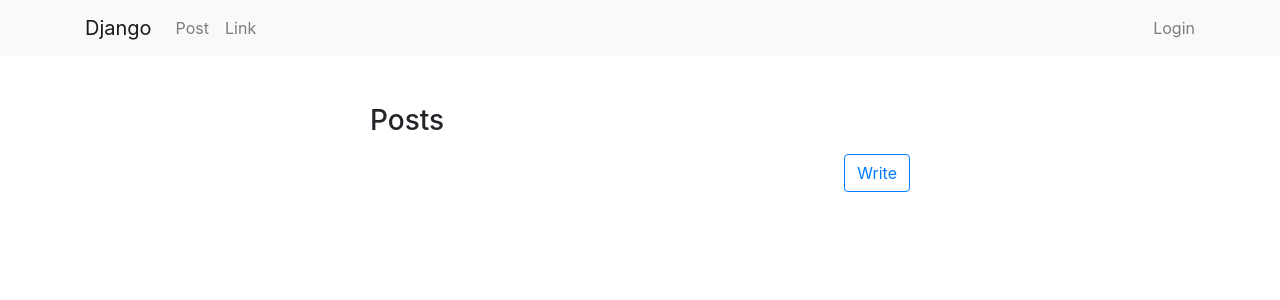
After one commit to asj214/django_tutorial, a Django app: page //posts in a window 1280 px wide. The commit adds this page. Shown: the top 300 px of the page. Run offline with Django 3.2, Linux system fonts and the light colour scheme; data that the repository does not hold is empty; some libraries are stand-ins or nearby versions.

Commit message:
일단 한곳까지

```diff
--- a/blog/models.py
+++ b/blog/models.py
@@ -7,10 +7,8 @@ class Post(models.Model):
     author = models.ForeignKey(settings.AUTH_USER_MODEL, on_delete=models.CASCADE)
     title = models.CharField(max_length=200)
     text = models.TextField()
-    created_date = models.DateTimeField(
-            default=timezone.now)
-    published_date = models.DateTimeField(
-            blank=True, null=True)
+    created_date = models.DateTimeField(default=timezone.now)
+    published_date = models.DateTimeField(blank=True, null=True)
 
     def publish(self):
         self.published_date = timezone.now()
--- a/blog/templates/blog/post_list.html
+++ b/blog/templates/blog/post_list.html
@@ -1,10 +1,30 @@
-<!DOCTYPE html>
-<html lang="ko">
-<head>
-    <meta charset="utf-8" />
-    <title>hello django</title>
-</head>
-<body>
-    <h1>hello world</h1>
-</body>
-</html>
+{% extends "base.html" %}
+{% block content %}
+<div class="row justify-content-center">
+    <div class="col-md-6 col-xs-12">
+        <h3 class="mb-3">Posts</h3>
+        <div class="d-flex justify-content-end">
+            <div class="pb-2 bd-highlight">
+                <a href="#" class="btn btn-outline-primary">Write</a>
+            </div>
+        </div>
+        <div>
+            {% for post in posts %}
+            <div class="card mb-4">
+                <div class="card-body">
+                    <h5 class="card-title">
+                        <a href="#">{{ post.title }}</a>
+                    </h5>
+                    <p class="card-text">{{ post.text }}</p>
+                    <footer class="blockquote-footer">{{ post.author }} <cite title="Source Title">{{ post.published_date }}</cite></footer>
+                </div>
+                <div class="card-body custom-box">
+                    <a href="javascript:void(0);"><i class="far fa-comment-dots"></i>&nbsp;0</a>
+                    <a href="javascript:void(0);"><i class="far fa-heart"></i>&nbsp;0</a>
+                </div>
+            </div>
+            {% endfor %}
+        </div>
+    </div>
+</div>
+{% endblock content %}
--- a/blog/urls.py
+++ b/blog/urls.py
@@ -2,5 +2,8 @@ from django.urls import path
 from . import views
 
 urlpatterns = [
-    path('', views.post_list, name='post_list'),
+    path('/posts', views.IndexView.as_view(), name='post_list'),
+    path('/new', views.CreateView.as_view(), name='post_form'),
+    # path('posts', views.IndexView.as_view(), name='post_list'),
+    # path('posts', views.IndexView.as_view(), name='post_list'),
 ]
--- a/blog/views.py
+++ b/blog/views.py
@@ -1,5 +1,15 @@
-from django.shortcuts import render
+from django.views.generic import ListView, FormView, DetailView
+from .models import Post
 
-# Create your views here.
-def post_list(request):
-    return render(request, 'blog/post_list.html', {})
+
+class IndexView(ListView):
+    template_name = 'blog/post_list.html'
+    context_object_name = 'posts'
+
+    def get_queryset(self):
+        return Post.objects.all()
+
+
+class CreateView(FormView):
+    template_name = 'blog/post_form.html'
+    context_object_name = 'posts'
--- /dev/null
+++ b/requirements.txt
@@ -0,0 +1,5 @@
+asgiref==3.2.10
+Django==3.0.7
+mysqlclient==1.4.6
+pytz==2020.1
+sqlparse==0.3.1
--- /dev/null
+++ b/templates/base.html
@@ -0,0 +1,58 @@
+<!doctype html>
+<html lang="en">
+<head>
+    <!-- Required meta tags -->
+    <meta charset="utf-8">
+    <meta name="viewport" content="width=device-width, initial-scale=1, shrink-to-fit=no">
+    <!-- Bootstrap CSS -->
+    <link rel="stylesheet" href="https://stackpath.bootstrapcdn.com/bootstrap/4.4.1/css/bootstrap.min.css">
+    <link rel="stylesheet" href="https://use.fontawesome.com/releases/v5.2.0/css/all.css">
+    <title>Hello, world!</title>
+    <!-- Optional JavaScript -->
+    <!-- jQuery first, then Popper.js, then Bootstrap JS -->
+    <script src="https://code.jquery.com/jquery-3.4.1.slim.min.js"></script>
+    <script src="https://cdn.jsdelivr.net/npm/popper.js@1.16.0/dist/umd/popper.min.js"></script>
+    <script src="https://stackpath.bootstrapcdn.com/bootstrap/4.4.1/js/bootstrap.min.js"></script>
+</head>
+<body>
+
+<nav class="navbar navbar-expand-lg navbar-light bg-light">
+    <div class="container">
+        <a class="navbar-brand" href="/">Django</a>
+        <button class="navbar-toggler" type="button" data-toggle="collapse" data-target="#navbarSupportedContent" aria-controls="navbarSupportedContent" aria-expanded="false" aria-label="Toggle navigation">
+            <span class="navbar-toggler-icon"></span>
+        </button>
+        <div class="collapse navbar-collapse" id="navbarSupportedContent">
+            <ul class="navbar-nav mr-auto">
+                <li class="nav-item">
+                    <a class="nav-link" href="#">Post</a>
+                </li>
+                <li class="nav-item">
+                    <a class="nav-link" href="#">Link</a>
+                </li>
+            </ul>
+            <a href="#" class="navbar-text">Login</a>
+            <!--
+            <ul class="navbar-nav my-2 my-md-0">
+                <li class="nav-item dropdown">
+                    <a class="nav-link dropdown-toggle" href="#" id="navbarDropdown" role="button" data-toggle="dropdown" aria-haspopup="true" aria-expanded="false">
+                        sjahn
+                    </a>
+                    <div class="dropdown-menu" aria-labelledby="navbarDropdown">
+                        <a class="dropdown-item" href="#">MyPage</a>
+                        <a class="dropdown-item" href="#">Logout</a>
+                    </div>
+                </li>
+            </ul>
+            -->
+        </div>
+
+    </div>
+</nav>
+
+<div class="container mt-5">
+    {% block content %}
+    {% endblock content %}
+</div>
+</body>
+</html>
```
Also changed, not shown: blog/templates/blog/post_form.html (added, +27 -0 lines), mysite/settings.py (+5 -3 lines).
